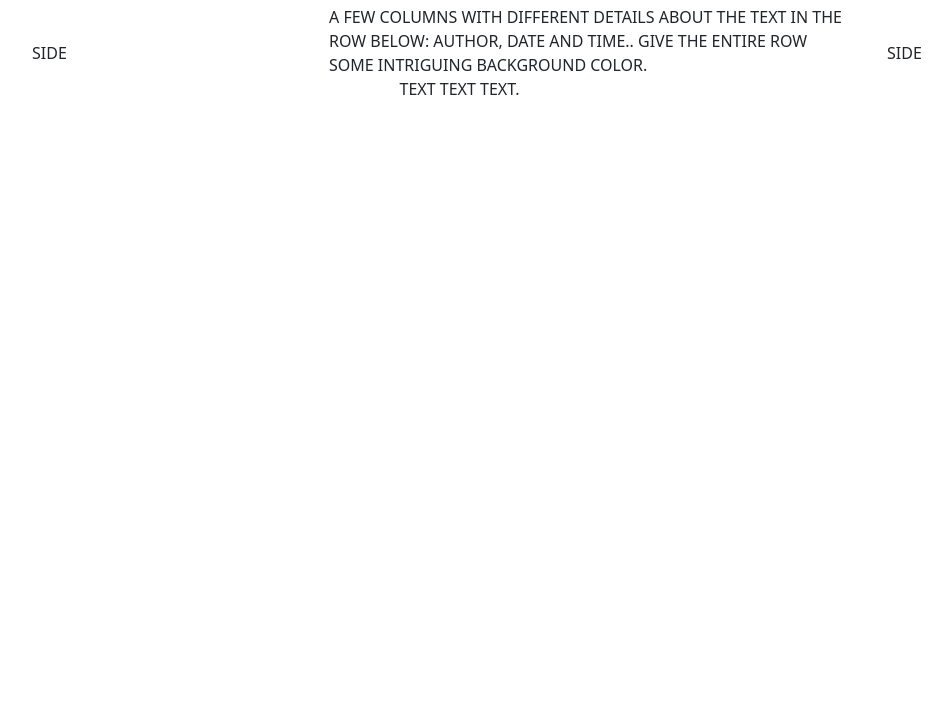
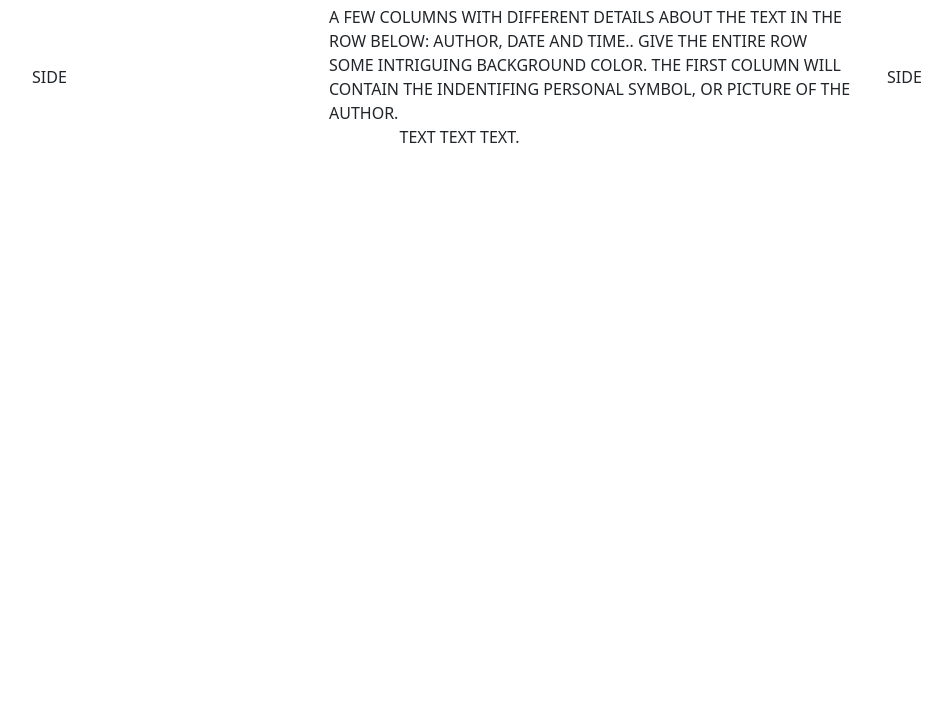
Before and after one commit to dadentist/dadentist.github.io, a plain HTML site: page index.html in a window 1280 px wide. Shown: the part 89-800 px from the top of the page, without its empty margins (50-1002 px from the left). Drawn offline with nearby package versions, Linux system fonts and the light colour scheme.

Commit message:
some minor additions

```diff
--- a/index.html
+++ b/index.html
@@ -33,7 +33,7 @@
 			    <div class="container">
 				    <div class="row align-items-start text-sm-start">
 
-					    A FEW COLUMNS WITH DIFFERENT DETAILS ABOUT THE TEXT IN THE ROW BELOW: AUTHOR, DATE AND TIME.. GIVE THE ENTIRE ROW SOME INTRIGUING BACKGROUND COLOR.
+					    A FEW COLUMNS WITH DIFFERENT DETAILS ABOUT THE TEXT IN THE ROW BELOW: AUTHOR, DATE AND TIME.. GIVE THE ENTIRE ROW SOME INTRIGUING BACKGROUND COLOR. THE FIRST COLUMN WILL CONTAIN THE INDENTIFING PERSONAL SYMBOL, OR PICTURE OF THE AUTHOR.
 				    </div>
 				    <div class="row align-items-center">
 					    <div class="col-6 text-break fs-6">
```
